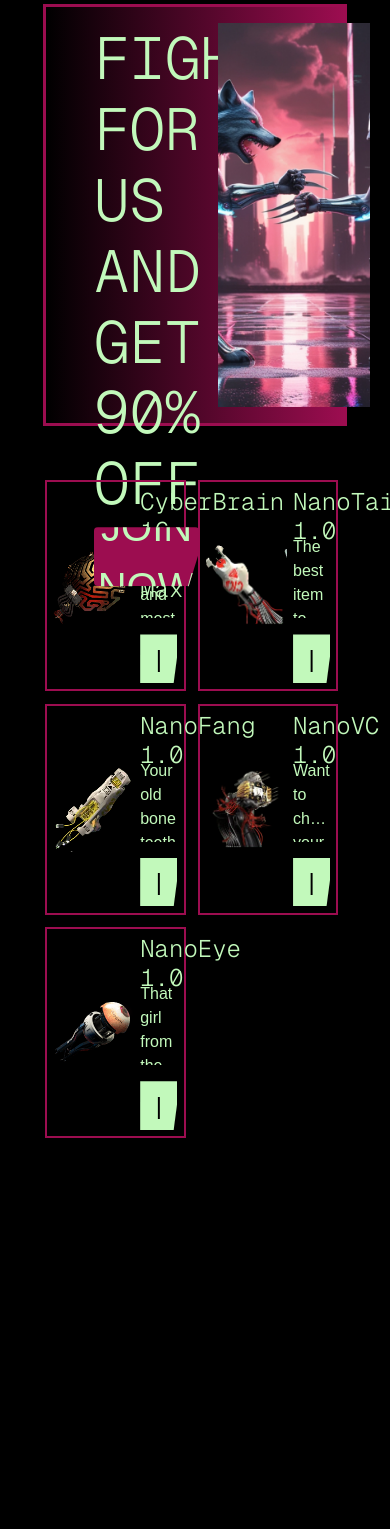
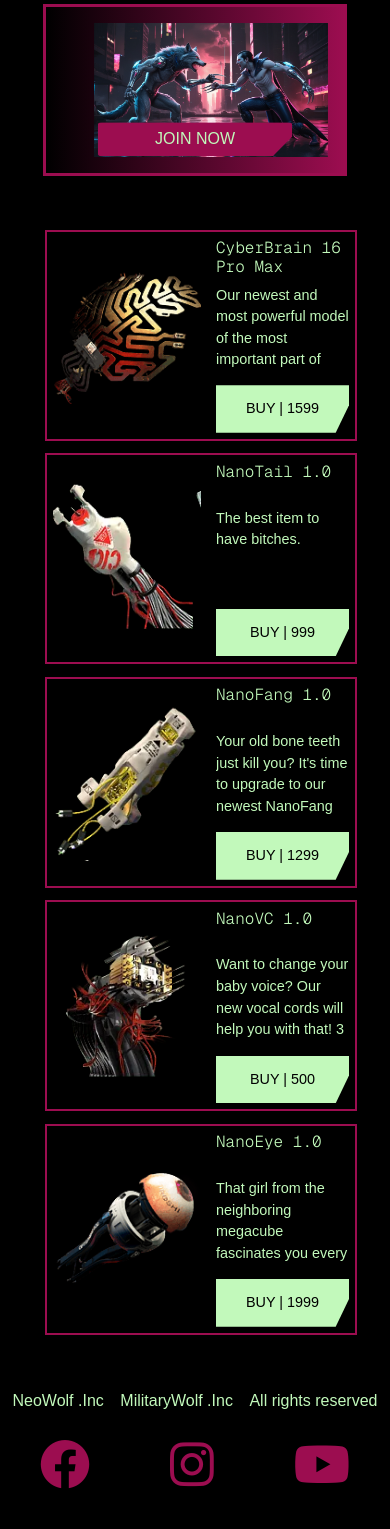
Before and after one commit to Kavbian/NeoWoolf, a Django app: page / in a window 390 px wide; the page is wider, and only the part inside the window is pictured. Shown: the part 90-1619 px from the top of that part. Before the commit the page ends 1228 px from the top of that part, so only its background shows below. Run offline with Django 5.2, Linux system fonts and the light colour scheme; data comes from the database, SQL or seed files in the repository; some web fonts are replaced.

Commit message:
adaptive for item-list

```diff
--- /dev/null
+++ b/static/css/footer.css
@@ -0,0 +1,73 @@
+footer {
+    display: flex;
+    margin: 3vh 0;
+}
+
+.footer-left {
+    display: flex;
+    flex-direction: column;
+    padding-left: 10vw;
+    gap: 4px;
+    color: var(--second-color);
+    width: 30%;
+}
+
+.footer-right {
+    display: flex;
+    flex-direction: column;
+    width: 70%;
+    gap: 30px;
+}
+
+.footer-right-label {
+    display: grid;
+    justify-content: center;
+    font-size: 32px;
+    color: white;
+    p {
+        margin: 0;
+    }
+}
+
+.social-icons {
+    display: flex;
+    justify-content: space-around;
+}
+
+.social-icons a {
+    text-decoration: none;
+    color: var(--accent-color);
+    font-size: 40px;
+    transition: color 0.3s;
+}
+
+@media screen and (max-width: 480px) {
+    footer {
+        flex-direction: column;
+    }
+
+    .footer-left {
+        width: 100%;
+        padding: 0;
+        flex-direction: row;
+        justify-content: space-evenly;
+        text-align: center;
+    }
+
+    .footer-right-label {
+        display: none;
+    }
+
+    .footer-right {
+        width: 100%;
+        gap: 0px;
+        justify-content: center;
+        text-align: center;
+    }
+
+    .social-icons a {
+        font-size: 50px;
+    }
+
+
+}
--- a/static/css/styles.css
+++ b/static/css/styles.css
@@ -38,12 +38,14 @@ header {
 .recommendation {
     border: var(--accent-color) 3px solid;
     background: linear-gradient(to right, black, var(--accent-color));
-    height: 50vh;
+    height: auto;
+    display: flex;
+    justify-content: space-between;
 }
 
 .recommendation-title {
     color: var(--second-color);
-    font-size: 7vh;
+    font-size: 4vh;
     width: 25vw;
     font-family: 'Geist Mono', monospace;
     font-weight: 300;
@@ -65,9 +67,10 @@ header {
 
 .recommendation-image {
     height: 100%;
-    width: 65%;
-    object-fit: cover;
+    width: 60%;
+    object-fit: contain;
 }
+
 
 .item-list-item {
     border: var(--accent-color) 2px solid;
@@ -77,13 +80,13 @@ header {
     padding: 2%;
 }
 .item-list-item-img {
-    width: 65%;
+    width: 50%;
     object-fit: contain;
 }
 
 .item-list-item-info {
     height: 100%;
-    width: 35%;
+    width: 50%;
     padding-left: 5%;
     color: var(--second-color);
 }
@@ -115,3 +118,62 @@ header {
     text-align: center;
     font-size: 150%;
 }
+
+@media (max-width: 1024px) {
+    .recommendation-title {
+        font-size: 3vh;
+    }
+
+    .btn-recommendation {
+        font-size: 3vh;
+    }
+
+    .item-list-item {
+        width: 100%;
+    }
+}
+
+@media (max-width: 768px) {
+    .recommendation {
+        position: relative;
+    }
+
+    .recommendation-title {
+        display: none;
+    }
+
+    .btn-recommendation {
+        position: absolute;
+        width: 50vw;
+        left: 50%;
+        bottom: 0;
+        height: 6vh;
+        font-size: 120%;
+        transform: translate(-50%, -50%);
+    }
+
+    .recommendation-image {
+        width: 100%;
+        height: 100%;
+    }
+}
+
+@media (max-width: 480px) {
+    .btn-recommendation {
+        height: 4vh;
+        font-size: 100%;
+        padding: 0.5rem;
+    }
+
+    .item-list-item-info h3 {
+        font-size: 100%;
+    }
+
+    .item-list-item-info p {
+        font-size: 90%;
+    }
+
+    .item-list-item-info .btn {
+        font-size: 90%;
+    }
+}
--- a/templates/base.html
+++ b/templates/base.html
@@ -12,6 +12,7 @@
         crossorigin="anonymous">
   <link rel="preconnect" href="https://fonts.googleapis.com">
   <link rel="preconnect" href="https://fonts.gstatic.com" crossorigin>
+    <link rel="stylesheet" href="https://cdnjs.cloudflare.com/ajax/libs/font-awesome/6.0.0-beta3/css/all.min.css">
   <link href="https://fonts.googleapis.com/css2?family=Geist+Mono:wght@100..900&display=swap" rel="stylesheet">
   {% load static %}
   <link href="https://fonts.googleapis.com/css2?family=Monomaniac+One&display=swap" rel="stylesheet">
@@ -20,11 +21,10 @@
           font-family: 'Monomaniac One', sans-serif;
       }
   </style>
-  {% comment %} ВИПРАВИТИ {% endcomment %}
   <link rel="stylesheet" href="{% static 'css/styles.css' %}">
   <link rel="stylesheet" href="{% static 'css/item_detail.css' %}">
   <link rel="stylesheet" href="{% static 'css/join_us.css' %}">
-  {% comment %} ВИПРАВИТИ {% endcomment %}
+<link rel="stylesheet" href="{% static 'css/footer.css' %}">
   <script src="{% static 'js/carousel_script.js' %}"></script>
   <script src="{% static 'js/color_switch.js' %}"></script>
 </head>
@@ -40,7 +40,7 @@
   </div>
 
   {% block footer %}
-{#    {% include "includes/footer.html" %}#}
+    {% include "includes/footer.html" %}
   {% endblock %}
 
 </body>
--- /dev/null
+++ b/templates/includes/footer.html
@@ -0,0 +1,17 @@
+<footer>
+        <div class="footer-left">
+            <p>NeoWolf .Inc</p>
+            <p>MilitaryWolf .Inc</p>
+            <p>All rights reserved</p>
+        </div>
+        <div class="footer-right">
+            <div class="footer-right-label">
+                <p>Wake the f*ck up, Wolf, we have vampires to burn.</p>
+            </div>
+            <div class="social-icons">
+                <a href="#" target="_blank"><i class="fab fa-facebook"></i></a>
+                <a href="#" target="_blank"><i class="fab fa-instagram"></i></a>
+                <a href="#" target="_blank"><i class="fab fa-youtube"></i></a>
+            </div>
+        </div>
+    </footer>
--- a/templates/shop/index.html
+++ b/templates/shop/index.html
@@ -23,7 +23,7 @@
         <img src="media/Recommendation-img.png" alt="Recommendation Image" class="recommendation-image">
       </div>
 
-      <div class="item-list d-flex flex-wrap w-100 my-5">
+      <div class="item-list d-flex flex-column flex-lg-row flex-wrap w-100 my-5">
         {% for item in item_list %}
           <div class="item-list-item d-flex">
             <img src="{{ item.image.url }}" alt="{{ item.name }}" class="item-list-item-img">
@@ -37,18 +37,5 @@
           </div>
         {% endfor %}
       </div>
-{#        <div class="item-big">#}
-{#          <div class="item-big-images">#}
-{#              <a href="{% url 'shop:item-detail' item.id %}">#}
-{#                <img class="item-big-image" src="{{ item.image.url }}" alt="{{ item.name }}">#}
-{#              </a>#}
-{#          </div>#}
-{#          <div class="item-big-text">#}
-{#            <h1>{{ item.name }}</h1>#}
-{#            <p>{{ item.description }}</p>#}
-{#          </div>#}
-{##}
-{#        </div>#}
-
 
 {% endblock %}
```
